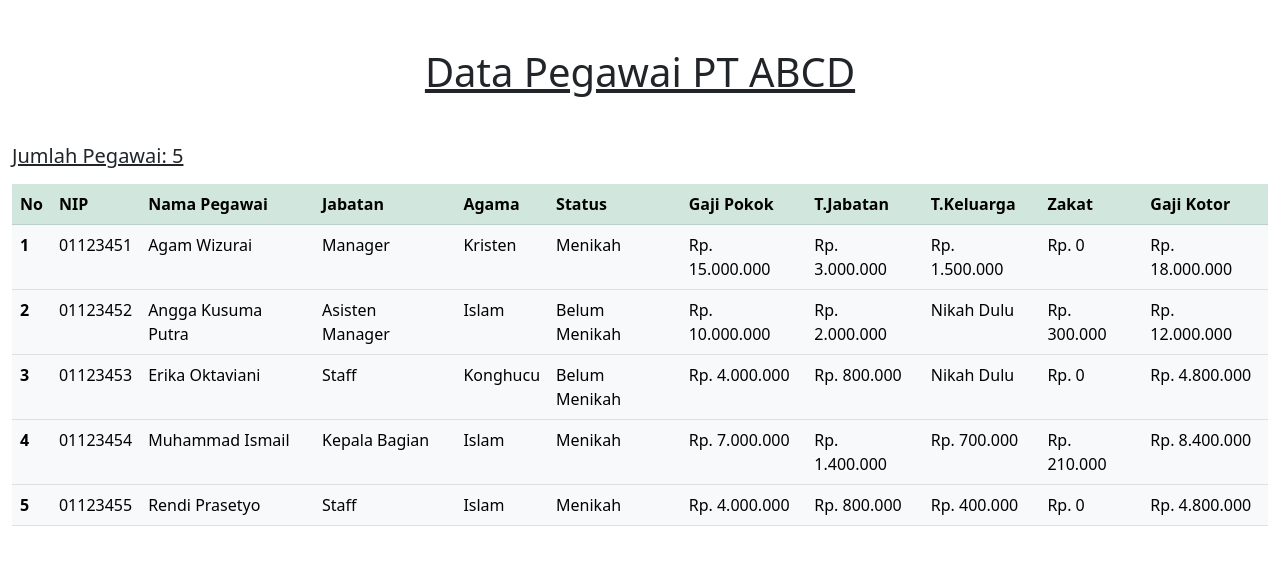
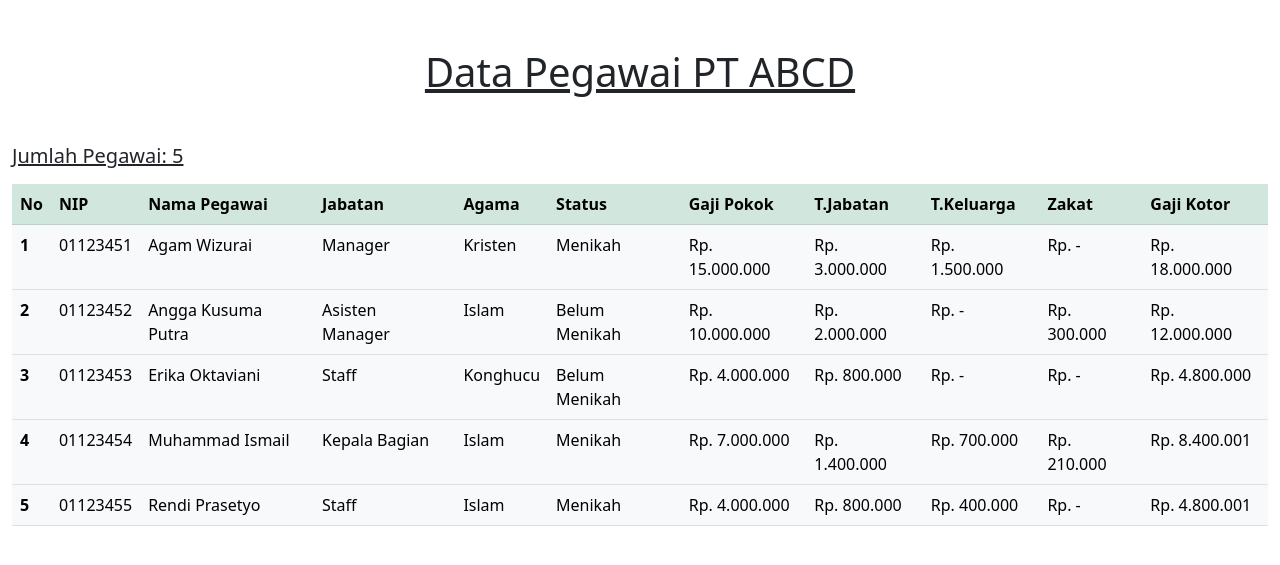
Before and after one commit to hasyim404/php, a PHP site: page /objPegawai.php in a window 1280 px wide. Shown: the top 565 px of the page. Run offline with PHP 8.4, Linux system fonts and the light colour scheme.

Commit message:
update ket. angka nol (0) to strip (-)

```diff
--- a/Pegawai.php
+++ b/Pegawai.php
@@ -49,7 +49,7 @@ class Pegawai
 
     public function setTunKel()
     {
-        $tunKel = $this->status == 'Menikah' ? 'Rp. ' . number_format(0.1 * $this->setGajiPokok(), 0, ',', '.') : "Nikah Dulu";
+        $tunKel = $this->status == 'Menikah' ? number_format(0.1 * $this->setGajiPokok(), 0, ',', '.') : "-";
         return $tunKel;
     }
 
@@ -61,7 +61,7 @@ class Pegawai
 
     public function setZakatProfesi()
     {
-        $zakatProfesi = $this->agama == 'Islam' && $this->setGajiKotor() >= 6000000 ? 0.025 * $this->setGajiKotor() : 0;
+        $zakatProfesi = $this->agama == 'Islam' && $this->setGajiKotor() >= 6000000 ? number_format(0.025 * $this->setGajiKotor(), 0, ',', '.') : "-";
         return $zakatProfesi;
     }
 
@@ -78,8 +78,8 @@ class Pegawai
             <td>' . $this->status . '</td>
             <td>Rp. ' . number_format($this->setGajiPokok(), 0, ',', '.') . '</td>
             <td>Rp. ' . number_format($this->setTunJab(), 0, ',', '.') . '</td>
-            <td>' . $this->setTunKel() . '</td>
-            <td>Rp. ' . number_format($this->setZakatProfesi(), 0, ',', '.') . '</td>
+            <td>Rp. ' . $this->setTunKel() . '</td>
+            <td>Rp. ' . $this->setZakatProfesi() . '</td>
             <td>Rp. ' . number_format($this->setGajiKotor(), 0, ',', '.') . '</td>
         </tr>';
     }
```
